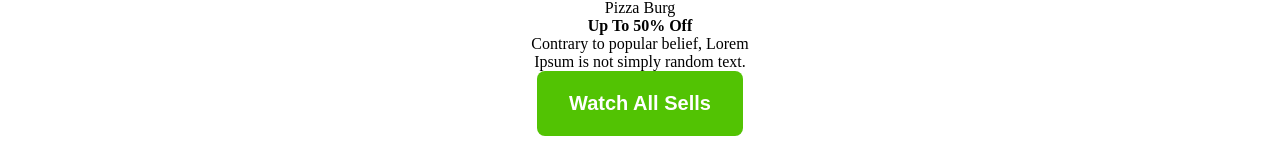
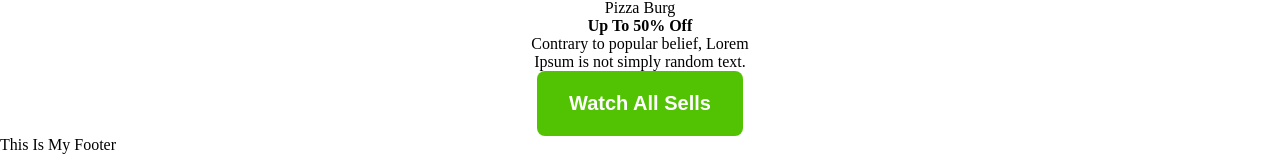
Before and after one commit to hasanikbal1/good-food, a plain HTML site: page index.html in a window 1280 px wide. Shown: the part 917-1071 px from the top of the page. Drawn offline with Linux system fonts and the light colour scheme.

Commit message:
added a footer

```diff
--- a/index.html
+++ b/index.html
@@ -33,6 +33,8 @@
          </div>
         <!-- card section end -->
     </main>
-    <footer></footer>
+    <footer>
+        This Is My Footer
+    </footer>
 </body>
 </html>
```
